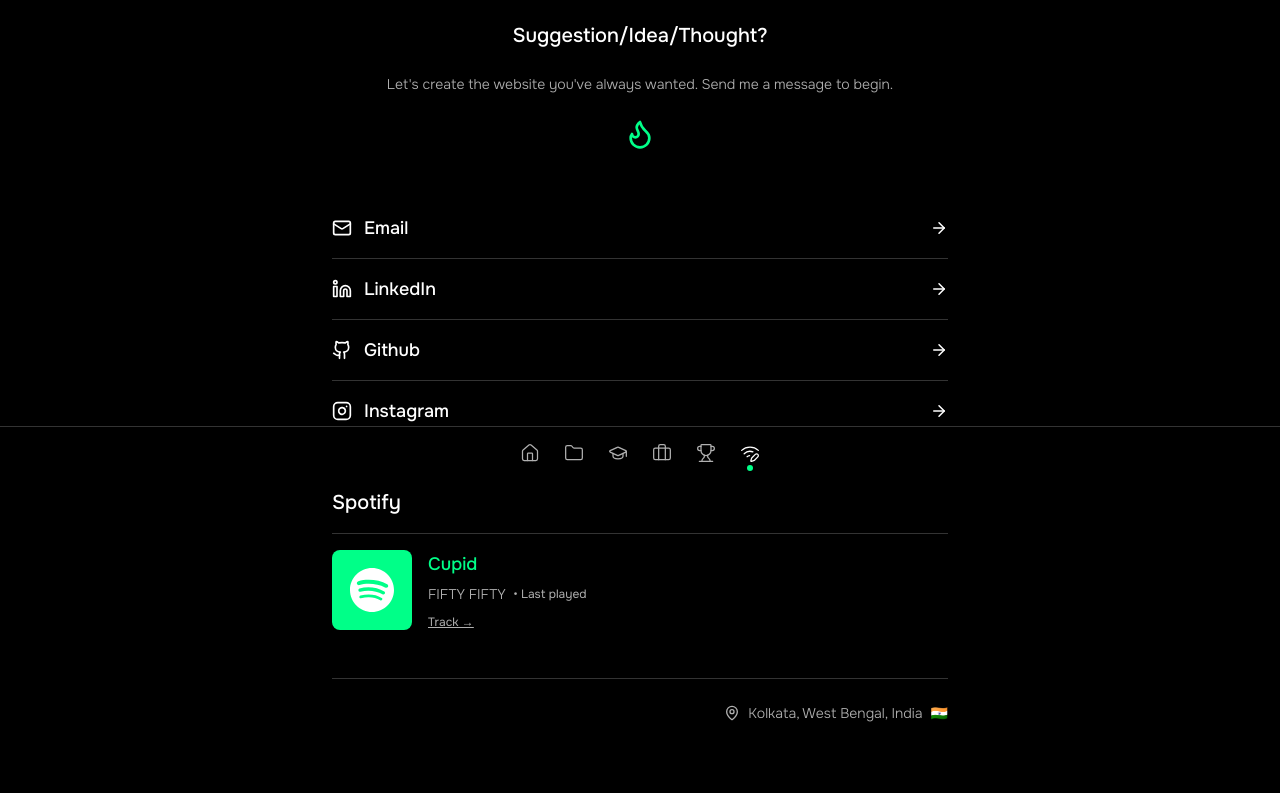
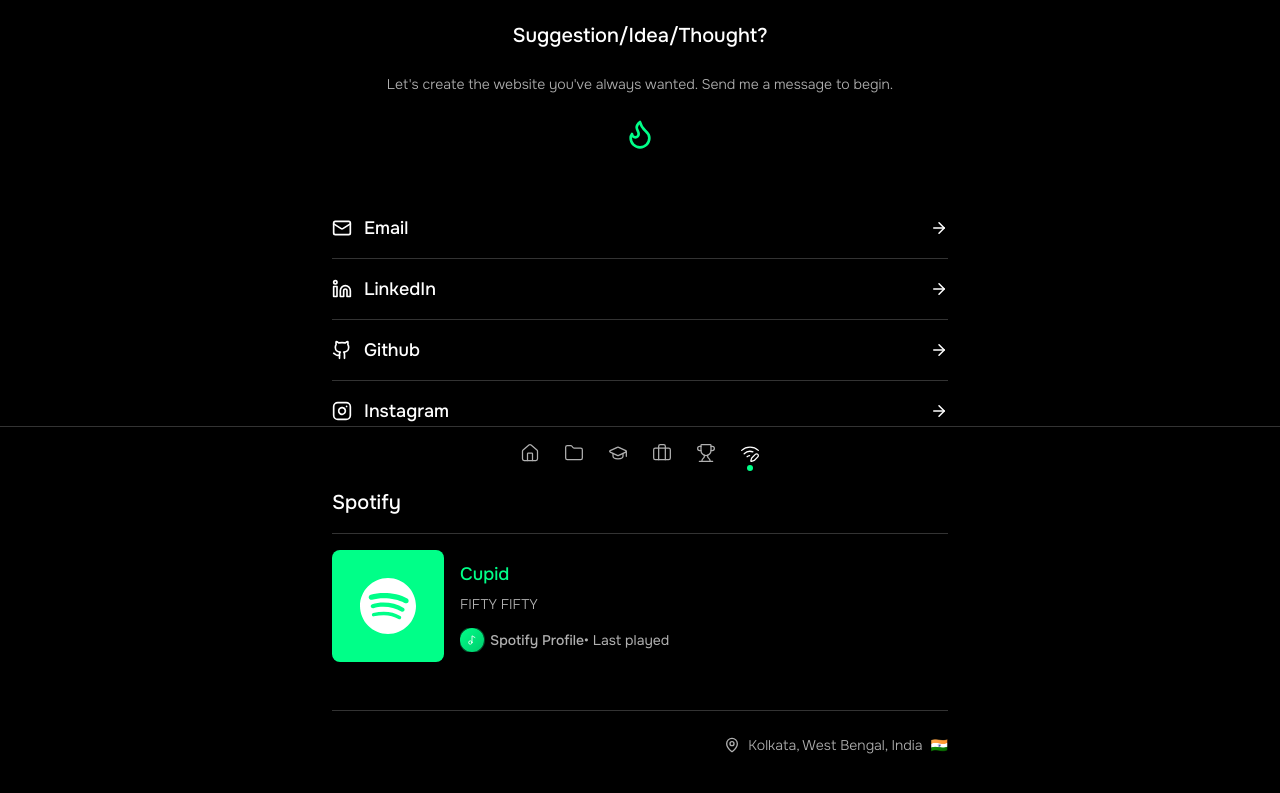
Before and after one commit to manovHacksaw/portfolio, a Next.js app: page /contact in a window 1280 px wide. Shown: the part 317-1110 px from the top of the page. Built offline with nearby package versions, Linux system fonts and the light colour scheme; no server answers; a web font is replaced by a local one.

Commit message:
css tweaks

```diff
--- a/app/contact/ContactClient.tsx
+++ b/app/contact/ContactClient.tsx
@@ -449,38 +449,21 @@
 
             <div className="border-t border-[var(--foreground-border)] pt-4">
               {isLoadingSpotify ? (
-                // Loading Skeleton
-                <div className="flex items-start gap-3 sm:gap-4">
+                // Loading Skeleton - Horizontal Layout
+                <div className="flex items-center gap-3 sm:gap-4">
                   {/* Album Art Skeleton */}
-                  <div className="w-16 h-16 sm:w-20 sm:h-20 md:w-20 md:h-20 rounded-lg bg-[var(--foreground-border)] shrink-0 animate-pulse" />
+                  <div className="w-20 h-20 sm:w-24 sm:h-24 md:w-28 md:h-28 rounded-lg bg-[var(--foreground-border)] shrink-0 animate-pulse" />
 
-                  {/* Content Skeleton */}
+                  {/* Song Info Skeleton */}
                   <div className="flex-1 flex flex-col gap-1.5 sm:gap-2 min-w-0">
-                    {/* Title Skeleton */}
                     <div className="h-4 sm:h-5 w-3/4 bg-[var(--foreground-border)] rounded animate-pulse" style={{ animationDelay: '0.1s' }} />
-                    {/* Artist Skeleton */}
                     <div className="h-3 sm:h-4 w-1/2 bg-[var(--foreground-border)] rounded animate-pulse" style={{ animationDelay: '0.2s' }} />
-                    {/* Links Skeleton */}
-                    <div className="h-3 w-1/3 bg-[var(--foreground-border)] rounded mt-1 animate-pulse" style={{ animationDelay: '0.3s' }} />
+                    <div className="h-3 w-2/3 bg-[var(--foreground-border)] rounded animate-pulse" style={{ animationDelay: '0.3s' }} />
                   </div>
                 </div>
               ) : (
                 <motion.div
-                  className="flex flex-col gap-4"
-                  variants={{
-                    hidden: { opacity: 0 },
-                    visible: {
-                      opacity: 1,
-                      transition: {
-                        staggerChildren: 0.1,
-                      },
-                    },
-                  }}
-                  initial="hidden"
-                  animate="visible"
-                >
-                  <motion.div
-                    className="flex items-start gap-3 sm:gap-4"
+                  className="flex items-center gap-3 sm:gap-4"
                   variants={{
                     hidden: { opacity: 0, y: 10 },
                     visible: {
@@ -492,14 +475,16 @@
                       },
                     },
                   }}
+                  initial="hidden"
+                  animate="visible"
                 >
-                    {/* Album Art or Spotify Icon */}
+                  {/* Album Art or Spotify Icon - Left (Larger) */}
                   {spotifyStatus?.albumArt ? (
                     <motion.a
                       href={spotifyStatus.trackUrl || '#'}
                       target="_blank"
                       rel="noopener noreferrer"
-                      className="relative w-16 h-16 sm:w-20 sm:h-20 md:w-20 md:h-20 rounded-lg overflow-hidden border border-[var(--foreground-border)] shrink-0 group"
+                      className="relative w-20 h-20 sm:w-24 sm:h-24 md:w-28 md:h-28 rounded-lg overflow-hidden border border-[var(--foreground-border)] shrink-0 group"
                       whileHover={{ scale: 1.05 }}
                       transition={{ duration: 0.2 }}
                     >
@@ -510,22 +495,26 @@
                         className="object-cover"
                       />
                       <div className="absolute inset-0 bg-[var(--nav-accent)]/0 group-hover:bg-[var(--nav-accent)]/20 transition-colors flex items-center justify-center">
-                        <ExternalLink size={12} className="sm:w-3.5 sm:h-3.5 text-white opacity-0 group-hover:opacity-100 transition-opacity" />
+                        <ExternalLink size={14} className="sm:w-4 sm:h-4 text-white opacity-0 group-hover:opacity-100 transition-opacity" />
                       </div>
                     </motion.a>
                   ) : (
-                    <motion.div
-                      className="flex items-center justify-center w-14 h-14 sm:w-16 sm:h-16 md:w-20 md:h-20 rounded-lg bg-[var(--nav-accent)] shrink-0"
+                    <motion.a
+                      href={spotifyStatus?.trackUrl || '#'}
+                      target="_blank"
+                      rel="noopener noreferrer"
+                      className="flex items-center justify-center w-20 h-20 sm:w-24 sm:h-24 md:w-28 md:h-28 rounded-lg bg-[var(--nav-accent)] shrink-0 group"
                       whileHover={{ scale: 1.05, rotate: 5 }}
                       transition={{ duration: 0.2 }}
                     >
-                      <svg className="w-8 h-8 sm:w-9 sm:h-9 md:w-11 md:h-11 text-white" viewBox="0 0 24 24" fill="currentColor">
+                      <svg className="w-10 h-10 sm:w-12 sm:h-12 md:w-14 md:h-14 text-white" viewBox="0 0 24 24" fill="currentColor">
                         <path d="M12 0C5.4 0 0 5.4 0 12s5.4 12 12 12 12-5.4 12-12S18.66 0 12 0zm5.521 17.34c-.24.359-.66.48-1.021.24-2.82-1.74-6.36-2.101-10.561-1.141-.418.122-.84-.179-.84-.66 0-.359.24-.66.54-.779 4.56-1.021 8.52-.6 11.64 1.32.42.18.479.659.24 1.021zm1.44-3.3c-.301.42-.841.6-1.262.3-3.239-1.98-8.159-2.58-11.939-1.38-.479.12-1.02-.12-1.14-.6-.12-.48.12-1.021.6-1.141C9.6 9.9 15 10.561 18.72 12.84c.361.181.54.78.241 1.2zm.12-3.36C15.24 8.4 8.82 8.16 5.16 9.301c-.6.179-1.2-.181-1.38-.721-.18-.601.18-1.2.78-1.381 4.26-1.26 11.28-1.02 15.721 1.621.539.3.719 1.02.42 1.56-.299.421-1.02.599-1.559.3z"/>
                       </svg>
-                    </motion.div>
+                      <ExternalLink size={12} className="absolute bottom-1 right-1 text-white opacity-0 group-hover:opacity-100 transition-opacity" />
+                    </motion.a>
                   )}
 
-                  {/* Song Info */}
+                  {/* Song + Artist + Profile + Status - Middle */}
                   <motion.div
                     className="flex-1 flex flex-col gap-1 sm:gap-1.5 min-w-0"
                     variants={{
@@ -541,7 +530,13 @@
                       },
                     }}
                   >
-                    <div className="flex items-center gap-1.5 sm:gap-2 min-w-0">
+                    {/* Song Title - Clickable */}
+                    <motion.a
+                      href={spotifyStatus?.trackUrl || '#'}
+                      target="_blank"
+                      rel="noopener noreferrer"
+                      className="flex items-center gap-1.5 sm:gap-2 min-w-0 group"
+                    >
                       {spotifyStatus?.isPlaying && (
                         <motion.div
                           className="flex gap-0.5 items-end shrink-0"
@@ -566,32 +561,71 @@
                         </motion.div>
                       )}
                       <span
-                        className="text-sm sm:text-base md:text-lg font-medium text-[var(--nav-accent)] truncate"
+                        className="text-sm sm:text-base md:text-lg font-medium text-[var(--nav-accent)] truncate group-hover:underline transition-all"
                       >
                         {spotifyStatus?.title || contactPageData?.nowPlaying.title || "Cupid"}
                       </span>
-                    </div>
-                    <div className="flex items-center gap-1.5 sm:gap-2 flex-wrap">
-                      <span className="text-xs sm:text-sm text-[var(--foreground-muted)] font-light">
+                      <ExternalLink
+                        size={14}
+                        className="text-[var(--nav-accent)] opacity-0 group-hover:opacity-100 transition-opacity shrink-0"
+                      />
+                    </motion.a>
+
+                    {/* Artist Name */}
+                    <span className="text-xs sm:text-sm text-[var(--foreground-muted)] font-light truncate">
                       {spotifyStatus?.artist || contactPageData?.nowPlaying.artist || "FIFTY FIFTY"}
                     </span>
-                      {spotifyStatus?.duration !== undefined && (
-                        <>
-                          <span className="text-xs text-[var(--foreground-muted)] hidden sm:inline">•</span>
-                          <span className="text-xs text-[var(--foreground-muted)] font-mono">
-                            {Math.floor((spotifyStatus.duration || 0) / 1000 / 60)}:
-                            {String(Math.floor(((spotifyStatus.duration || 0) / 1000) % 60)).padStart(2, '0')}
+
+                    {/* Profile Name + Status - Side by side with dot */}
+                    <div className="flex items-center justify-start pt-2 gap-0 text-xs sm:text-sm text-[var(--foreground-muted)] min-w-0">
+                      {spotifyStatus?.spotifyUrl ? (
+                        <motion.a
+                          href={spotifyStatus.spotifyUrl}
+                          target="_blank"
+                          rel="noopener noreferrer"
+                          className="flex items-center  group hover:text-[var(--nav-accent)] transition-colors gap-2 truncate pr-0"
+                          whileHover={{ scale: 1.02 }}
+                          transition={{ duration: 0.2 }}
+                        >
+                          {/* Profile Image */}
+                          {spotifyStatus?.profileImage ? (
+                            <div className="relative w-5 h-5 sm:w-6 sm:h-6 rounded-full overflow-hidden  ring-1 ring-[var(--nav-accent)]/30 shrink-0">
+                              <Image
+                                src={spotifyStatus.profileImage}
+                                alt={spotifyStatus.displayName || 'Spotify Profile'}
+                                fill
+                                className="object-cover"
+                              />
+                            </div>
+                          ) : (
+                            <div className="w-5 h-5 sm:w-6 sm:h-6 rounded-full bg-gradient-to-br from-[var(--nav-accent)] to-[var(--nav-accent)]/80 flex items-center justify-center ring-1 ring-[var(--nav-accent)]/30 shrink-0">
+                              <Music2 size={10} className="text-white" />
+                            </div>
+                          )}
+                          <span className="font-medium truncate mr-0 pr-1">
+                            {spotifyStatus.displayName || 'Spotify Profile'}
                           </span>
-                        </>
+                        </motion.a>
+                      ) : (
+                        <div className="flex items-center gap-1.5 truncate mr-0 pr-0">
+                          <div className="w-5 h-5 sm:w-6 sm:h-6 rounded-full bg-gradient-to-br from-[var(--nav-accent)] to-[var(--nav-accent)]/80 flex items-center justify-center ring-1 ring-[var(--nav-accent)]/30 shrink-0">
+                            <Music2 size={10} className="text-white" />
+                          </div>
+                          <span className="font-medium truncate mr-0 pr-0">
+                            Spotify Profile
+                          </span>
+                        </div>
                       )}
+
+                      {/* Dot Separator */}
+                      <span className="text-[var(--foreground-muted)] shrink-0 mr-1">•</span>
+
+                      {/* Status */}
+                      <span className="truncate">
                         {spotifyStatus?.isPlaying ? (
-                        <span className="text-xs text-[var(--nav-accent)] font-medium">• Now playing</span>
-                      ) : spotifyStatus?.title ? (
-                        <>
-                          <span className="text-xs text-[var(--foreground-muted)]">• Last played</span>
-                          {spotifyStatus?.playedAt && (
-                            <span className="text-xs text-[var(--foreground-muted)]">
-                              {(() => {
+                          <span className="text-[var(--nav-accent)] font-medium">Now playing</span>
+                        ) : spotifyStatus?.playedAt ? (
+                          (() => {
                             const playedTime = new Date(spotifyStatus.playedAt);
                             const now = new Date();
                             const diffMs = now.getTime() - playedTime.getTime();
@@ -600,53 +634,15 @@
                             const diffDays = Math.floor(diffMs / 86400000);
 
                             if (diffMins < 1) return 'just now';
-                                if (diffMins < 60) return `${diffMins} ${diffMins === 1 ? 'minute' : 'minutes'} ago`;
+                            if (diffMins < 60) return `${diffMins} ${diffMins === 1 ? 'min' : 'mins'} ago`;
                             if (diffHours < 24) return `${diffHours} ${diffHours === 1 ? 'hour' : 'hours'} ago`;
                             return `${diffDays} ${diffDays === 1 ? 'day' : 'days'} ago`;
-                              })()}
+                          })()
+                        ) : spotifyStatus?.title ? (
+                          'Last played'
+                        ) : null}
                       </span>
-                          )}
-                        </>
-                      ) : null}
                     </div>
-                    <div className="flex items-center gap-1.5 sm:gap-2 flex-wrap mt-0.5 sm:mt-1">
-                      {spotifyStatus?.trackUrl && (
-                        <a
-                          href={spotifyStatus.trackUrl}
-                          target="_blank"
-                          rel="noopener noreferrer"
-                          className="text-xs text-[var(--foreground-muted)] hover:text-[var(--nav-accent)] transition-colors underline"
-                        >
-                          Track →
-                        </a>
-                      )}
-                      {spotifyStatus?.spotifyUrl && (
-                        <>
-                          {spotifyStatus?.trackUrl && (
-                            <span className="text-xs text-[var(--foreground-muted)] hidden sm:inline">•</span>
-                          )}
-                          <a
-                            href={spotifyStatus.spotifyUrl}
-                            target="_blank"
-                            rel="noopener noreferrer"
-                            className="text-xs text-[var(--foreground-muted)] hover:text-[var(--nav-accent)] transition-colors underline flex items-center gap-1 sm:gap-1.5"
-                          >
-                            {spotifyStatus?.profileImage ? (
-                              <Image
-                                src={spotifyStatus.profileImage}
-                                alt={spotifyStatus.displayName || 'Spotify Profile'}
-                                width={14}
-                                height={14}
-                                className="sm:w-4 sm:h-4 rounded-full object-cover shrink-0"
-                              />
-                            ) : null}
-                            <span className="truncate">{spotifyStatus.displayName || 'Spotify'}</span>
-                            <ExternalLink size={10} className="shrink-0" />
-                          </a>
-                        </>
-                      )}
-                    </div>
-                  </motion.div>
                   </motion.div>
                 </motion.div>
               )}
--- a/next.config.ts
+++ b/next.config.ts
@@ -8,6 +8,10 @@
         protocol: 'https',
         hostname: 'api.spotify.com',
       },
+      {
+        protocol: 'https',
+        hostname: 'i.scdn.co',
+      },
       // Add other domains as needed
     ],
     // Optimize images by default
```
Also changed, not shown: components/GithubContributions.tsx (+53 -23 lines). Lines whose indentation alone changed are shown as unchanged.
